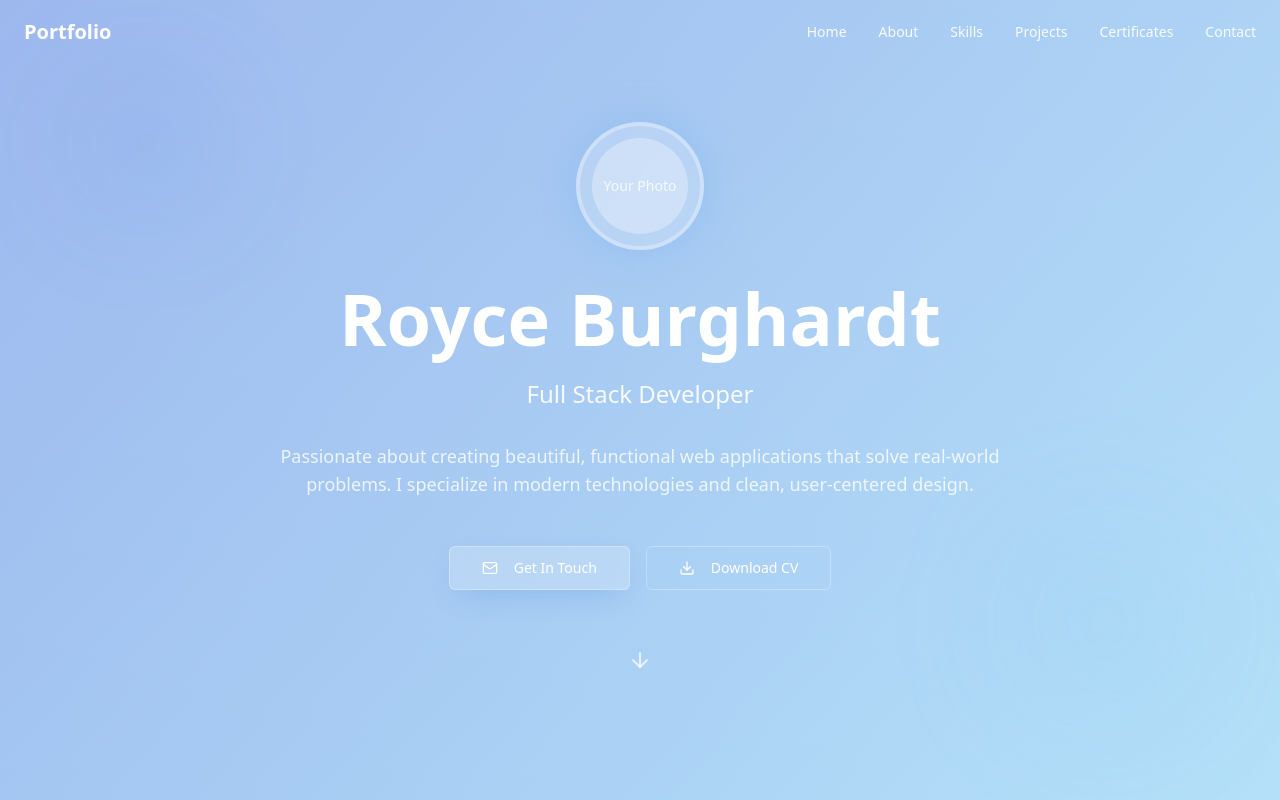
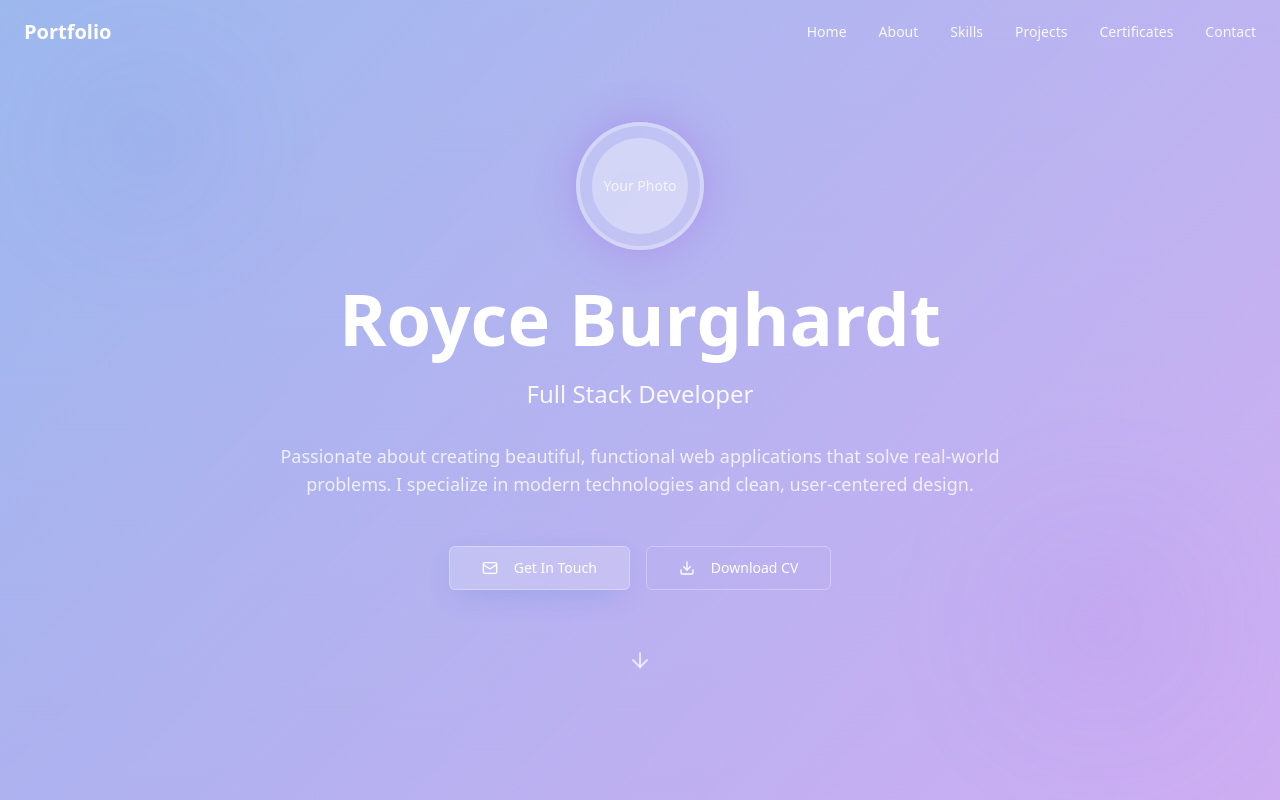
Before and after one commit to royceburghardt/credential-curation-zone, a React (Vite) app: page / in a window 1280 px wide. Shown: the top 800 px of the page. Built offline with nearby package versions, Linux system fonts and the light colour scheme.

Commit message:
Adjust color palette
Update the color palette to incorporate more blue with purple accents.

```diff
--- a/src/index.css
+++ b/src/index.css
@@ -27,7 +27,7 @@ All colors MUST be HSL.
     --muted: 210 40% 96.1%;
     --muted-foreground: 215.4 16.3% 46.9%;
 
-    --accent: 200 85% 70%;
+    --accent: 270 75% 65%;
     --accent-foreground: 222.2 47.4% 11.2%;
 
     --destructive: 0 84.2% 60.2%;
@@ -38,10 +38,10 @@ All colors MUST be HSL.
     --ring: 220 70% 55%;
 
     /* Portfolio-specific design tokens */
-    --hero-gradient: linear-gradient(135deg, hsl(220 70% 55%), hsl(200 85% 70%));
-    --gradient-subtle: linear-gradient(180deg, hsl(0 0% 100%), hsl(220 70% 98%));
+    --hero-gradient: linear-gradient(135deg, hsl(220 70% 55%), hsl(270 75% 65%));
+    --gradient-subtle: linear-gradient(180deg, hsl(0 0% 100%), hsl(230 60% 98%));
     --shadow-elegant: 0 10px 30px -10px hsl(220 70% 55% / 0.3);
-    --shadow-glow: 0 0 40px hsl(210 80% 70% / 0.4);
+    --shadow-glow: 0 0 40px hsl(270 75% 65% / 0.4);
     --shadow-card: 0 4px 20px -4px hsl(245 58% 51% / 0.1);
 
     /* Animation tokens */
```
